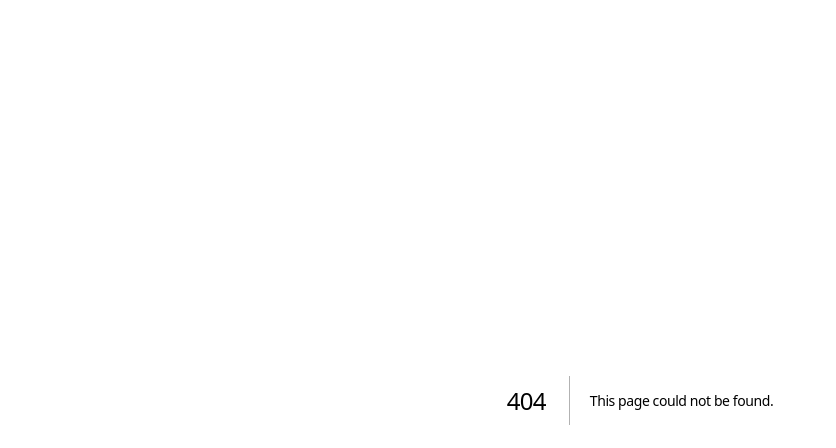
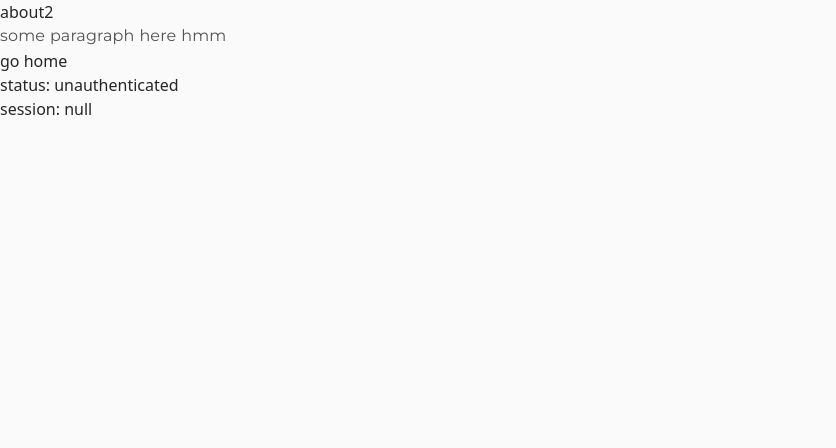
Before and after one commit to Andersgee/appdirdebug, a Next.js app: page /about2 in a window 1280 px wide. Before the commit this address had no page. Shown: the top 448 px of the page, without its empty margins (0-836 px from the left). Built offline with nearby package versions, Linux system fonts and the light colour scheme; no server answers.

Commit message:
another page, check load time

```diff
--- a/app/about/page.tsx
+++ b/app/about/page.tsx
@@ -6,7 +6,7 @@ export default function Page() {
     <div>
       <div>about</div>
       <p>some paragraph here</p>
-      <Link href="/">go home</Link>
+      <Link href="/about2">go about2</Link>
       <Hello />
     </div>
   );
--- /dev/null
+++ b/app/about2/page.tsx
@@ -0,0 +1,13 @@
+import Link from "next/link";
+import { Hello } from "../about/Hello";
+
+export default function Page() {
+  return (
+    <div>
+      <div>about2</div>
+      <p>some paragraph here hmm</p>
+      <Link href="/">go home</Link>
+      <Hello />
+    </div>
+  );
+}
```
